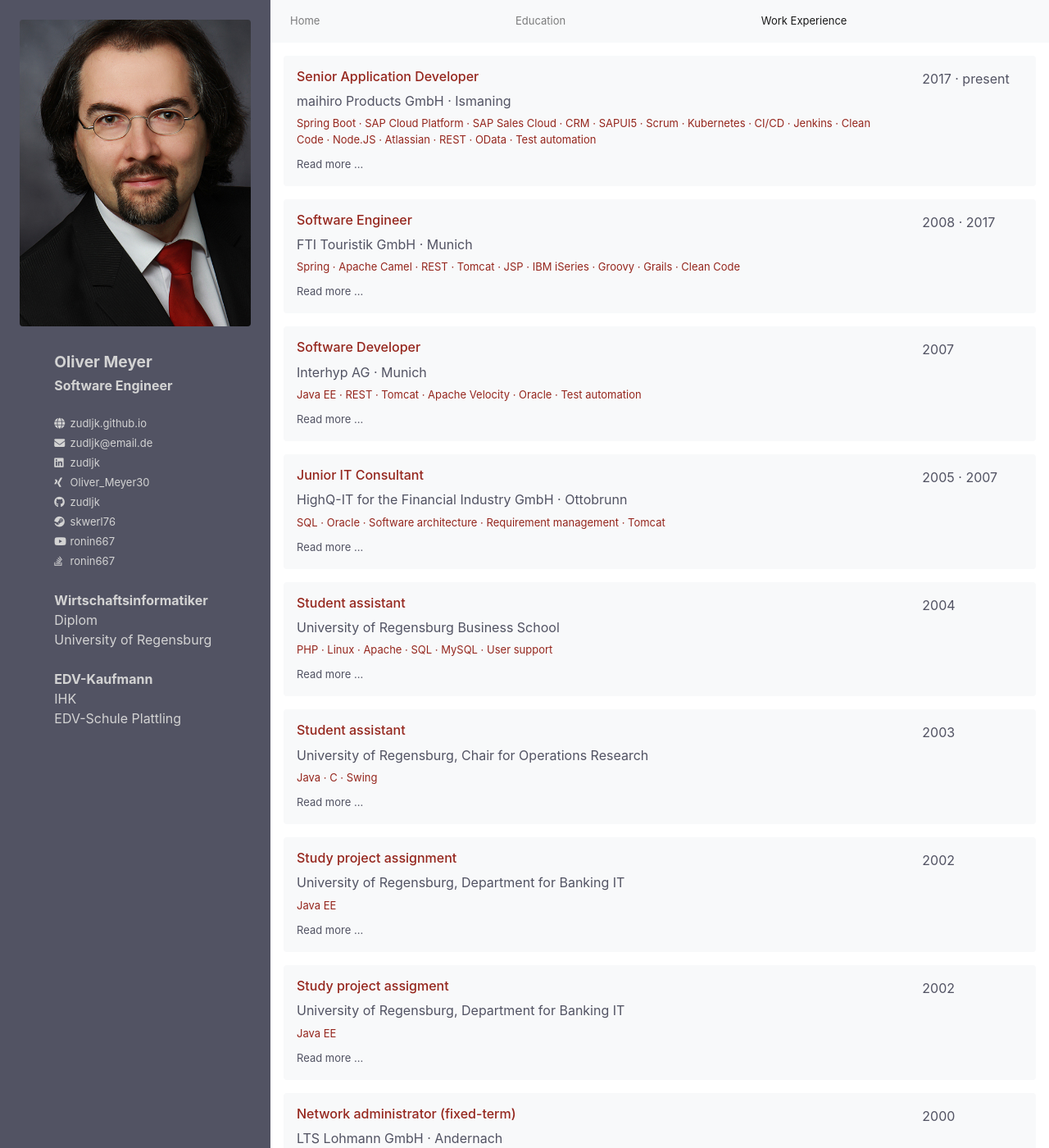
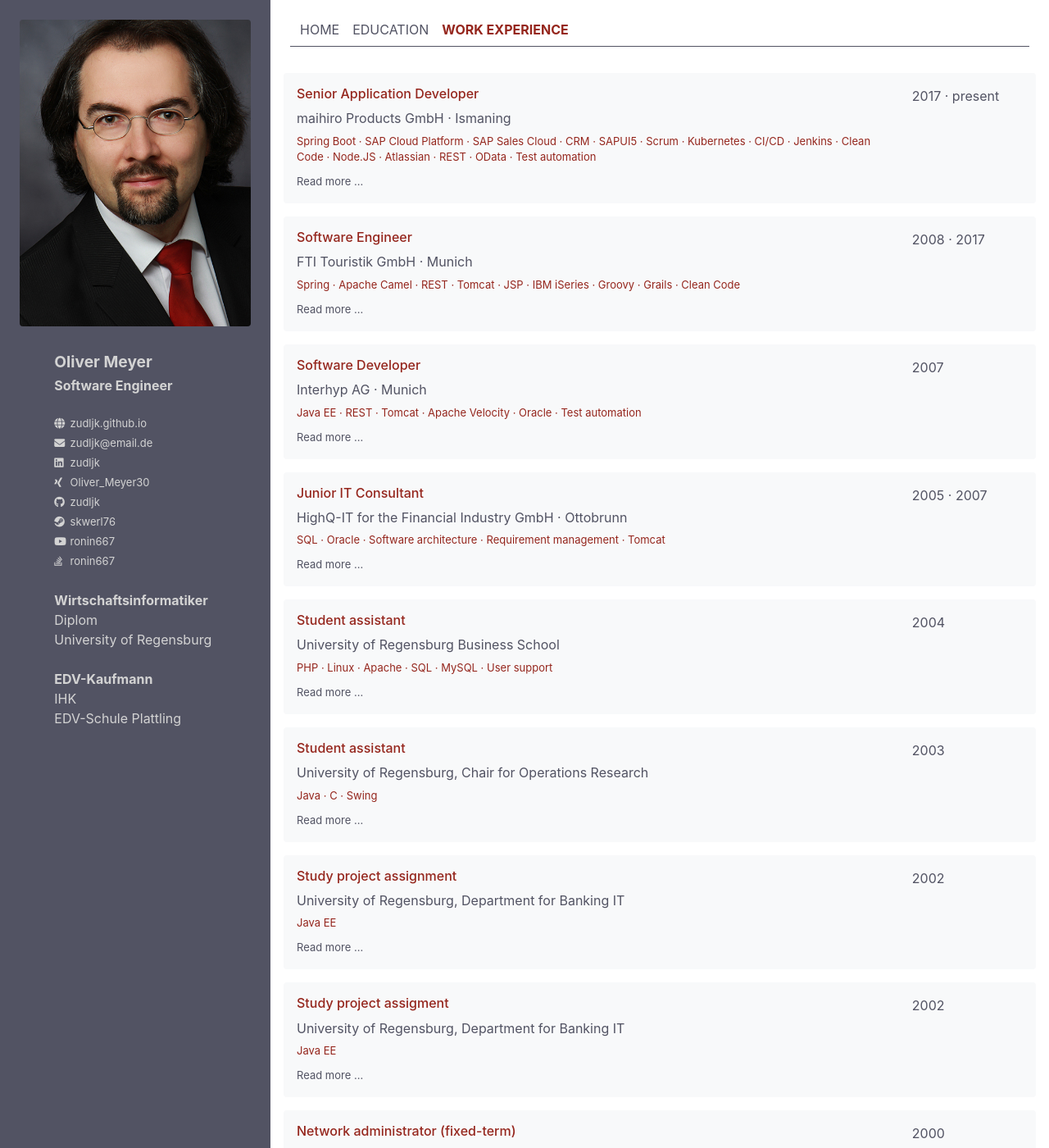
Before and after one commit to zudljk/zudljk.github.io, a Jekyll site: the page built from exp.html, in a window 1280 px wide and 1400 px high. Shown: the whole window at 82% size. Built offline with Jekyll 4.4.1, drawn with Linux system fonts in a browser that asks for light colours; nearby versions of some CDN libraries.

Commit message:
Merge info bar and navbar

```diff
--- a/_includes/navbar.html
+++ b/_includes/navbar.html
@@ -1,13 +1,16 @@
-<nav class="navbar navbar-expand-lg navbar-light bg-light">
-    <button class="navbar-toggler" type="button" data-toggle="collapse" data-target="#navbar" aria-controls="navbar"
+<nav class="navbar navbar-expand-lg navbar-light">
+    <div class="d-block d-lg-none d-xl-none frame-colors fullsize text-right pr-2 pr-sm-4">
+        <button class="navbar-dark navbar-toggler float-left ml-2" type="button" data-toggle="collapse" data-target="#navbar" aria-controls="navbar"
             aria-expanded="false" aria-label="Show navigation">
             <span class="navbar-toggler-icon"></span>
         </button>
-    <div class="collapse navbar-collapse" id="navbar">
+        {% include smallcontacts.html %}
+    </div>
+    <div class="collapse navbar-collapse content-colors" id="navbar">
+        <ul class="navbar-nav ml-1">
         {% assign orderedPages = site.pages | sort: 'order' %}
         {% for pageItem in orderedPages %}
             {% if pageItem.order %}
-        <ul class="navbar-nav mr-auto">
                 {% if page.title == pageItem.title %}
                     {% assign active = 'active' %}
                 {% else %}
@@ -16,8 +19,8 @@
                 <li class="nav-item {{active}}">
                     <a class="nav-link" href="{{ pageItem.url }}">{{pageItem.title}}</a>
                 </li>
-        </ul>
             {% endif %}
         {% endfor %}
+        </ul>
     </div>
 </nav>
--- a/_includes/smallcontacts.html
+++ b/_includes/smallcontacts.html
@@ -1,6 +1,5 @@
-<div id="smallcontacts">
-    <img src="assets/img/vignette.jpg" class="thumb"/>
-
+<div id="smallcontacts" class="text-right align-middle text-nowrap">
+    <div class="d-inline-block pr-1 align-middle">
         {% for item in site.data.contacts %}
         {% if item.icon-prefix %}
         {% assign prefix = item.icon-prefix %}
@@ -9,5 +8,6 @@
         {% endif %}
         <a href="{{item.link}}"><i class="{{prefix}} fa-{{item.icon}}"></i></a>
         {% endfor %}
-
     </div>
+    <img src="assets/img/vignette.jpg" class="thumb"/>
+</div>
--- a/_layouts/default.html
+++ b/_layouts/default.html
@@ -21,15 +21,12 @@
 </head>
 
 <body>
-  <div class="container-xl ml-0">
-    <div class="page">
+  <div class="container-xl ml-0 px-0 fullsize">
+    <div class="page fullsize">
       <div class="d-none d-lg-block d-xl-block px-4 py-4 position-fixed frame-colors" id="static">
         {% include static.html %}
       </div>
       <div class="px-0 content-colors" id="dynamic">
-        <div class="d-block d-lg-none d-xl-none frame-colors">
-          {% include smallcontacts.html %}
-        </div>
         {% include navbar.html %}
         <div class="px-3">
           {{ content }}
--- a/assets/css/main.scss
+++ b/assets/css/main.scss
@@ -8,9 +8,29 @@
     background-color: white;
 }
 
+.content-colors a, .content-colors a.nav-link {
+    color: rgb(82, 83, 99)!important;
+}
+
+.content-colors a.nav-link {
+    text-transform: uppercase;
+}
+
+.content-colors li.active a.nav-link {
+    font-weight: bold;
+}
+
+.content-colors h3, .content-colors li.active a.nav-link {
+    color: rgb(149, 38, 29)!important;
+}
+
 .frame-colors {
     background-color: rgb(82, 83, 99);
     color: lightgray;
+}
+
+.frame-colors a, a.nav-link {
+    color: lightgray!important;
 }
 
 .page {
@@ -30,15 +50,25 @@
 }
 
 #dynamic {
+    width: 100%;
     position: absolute;
     left: 0;
     margin-left: 10;
     display: table-cell;
 }
 
+
 @media only screen and (min-width: 992px) {
     #dynamic {
         margin-left: 330px;
+        width: unset;
+    }
+}
+
+@media only screen and (min-width: 1330px) {
+    #dynamic {
+        max-width: 1000px;
+        width: 100%;
     }
 }
 
@@ -76,10 +106,9 @@
 
 #dynamic h3 {
     font-size: medium;
-    color: rgb(149, 38, 29);
 }
 
-#dynamic ul {
+#dynamic ul.keywords, #dynamic ul.tasks {
     padding-left: 0;
 }
 
@@ -88,6 +117,7 @@
     padding-top: 0.5em;
     margin-bottom: 0.5em;
     list-style: none;
+    max-width: 768px;
 }
 
 #dynamic .keywords li {
@@ -109,7 +139,7 @@
     padding: 1em;
 }
 
-#dynamic a {
+#dynamic a.expand-detail {
     font-size: small;
 }
 
@@ -120,14 +150,47 @@
 img.thumb {
     border-radius: 50%;
     width: 55px;
-    margin: 5px;
-    margin-right: 15px;
+    margin: 2px 2px;
+}
+
+#smallcontacts {
+    display: inline-block;
 }
 
 #smallcontacts a {
     font-size: large;
     display: inline-block;
-    width: 2rem;
+    width:1.2em;
     text-decoration: none;
     color: lightgray;
 }
+
+@media only screen and (min-width: 465px) {
+    #smallcontacts a {
+        font-size: x-large;
+        width: 2rem;
+    }
+}
+
+.fullsize {
+    width: 100%;
+}
+
+nav.navbar {
+    padding: 0;
+}
+
+nav.navbar button {
+    margin-top: 0.5em;
+    margin-right: 0;
+}
+
+@media only screen and (min-width: 992px) {
+    nav.navbar {
+        padding: 1rem 1.5rem;
+    }
+}
+
+#navbar {
+    border-bottom: 1px solid rgb(82, 83, 99);
+}
--- a/edu.html
+++ b/edu.html
@@ -6,13 +6,13 @@ order: 2
 {% assign data = site.data.cv.education | sort: 'start' | reverse %}
 {% for item in data %}
 <div class="card bg-light">
-    <div class="row">
-        <div class="col-md-10">
+    <div class="row mr-0">
+        <div class="col-md-2 order-md-2 pb-1 text-nowrap">{{ item.start }} · {{ item.end }}</div>
+        <div class="col-10">
             <h3>{{ item.title }}</h3>
             <div>{{ item.institution }}</div>
             <em>{{ item.description }}</em>
         </div>
-        <div class="col-md-2 order-md-2 pb-1">{{ item.start }} · {{ item.end }}</div>
     </div>
 </div>
 {% endfor %}
--- a/exp.html
+++ b/exp.html
@@ -8,9 +8,9 @@ order: 3
     {% for item in data %}
     <div class="card bg-light">
 
-        <div class="row">
-            <div class="col-md-2 order-md-2 pb-1">{{ item.start }}{% if item.end %} · {% endif %}{{ item.end }}</div>
-            <div class="col-md-10">
+        <div class="row mr-0">
+            <div class="col-md-2 order-md-2 pb-1 text-nowrap">{{ item.start }}{% if item.end %} · {% endif %}{{ item.end }}</div>
+            <div class="col-10">
                 <h3>{{ item.position }}</h3>
                 <div>{{ item.company }}{% if item.location %} · {% endif %}{{ item.location }}</div>
                 <ul class="keywords">
@@ -22,7 +22,7 @@ order: 3
         </div>
 
         <div class="" id="card-header-{{forloop.index}}">
-            <a data-toggle="collapse" role="button" aria-expanded="false" data-target="#detail-{{forloop.index}}"
+            <a class="expand-detail" data-toggle="collapse" role="button" aria-expanded="false" data-target="#detail-{{forloop.index}}"
                 aria-controls="detail-{{forloop.index}}">
                 Read more ...
             </a>
```
Lines whose indentation alone changed are shown as unchanged.
